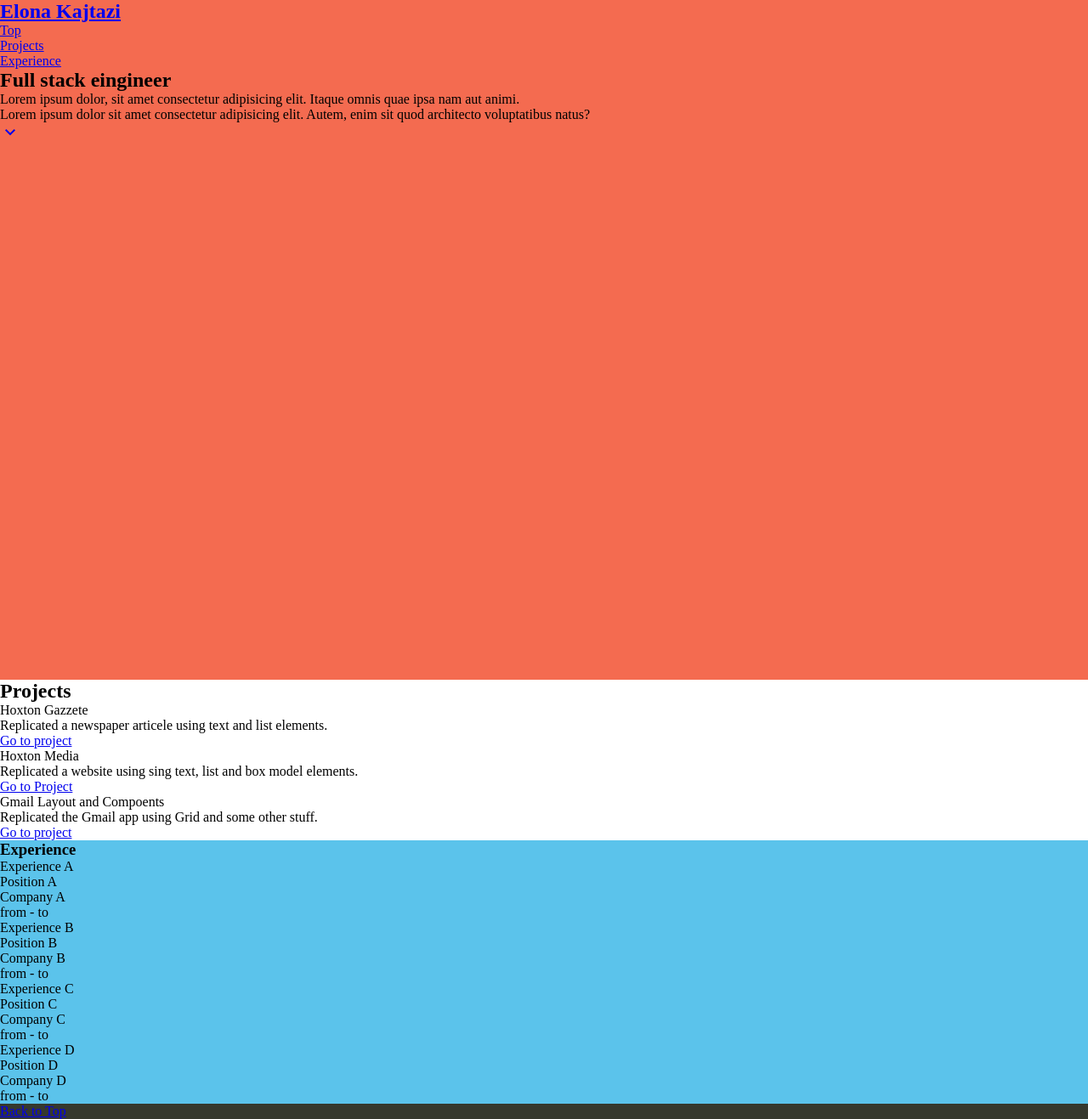
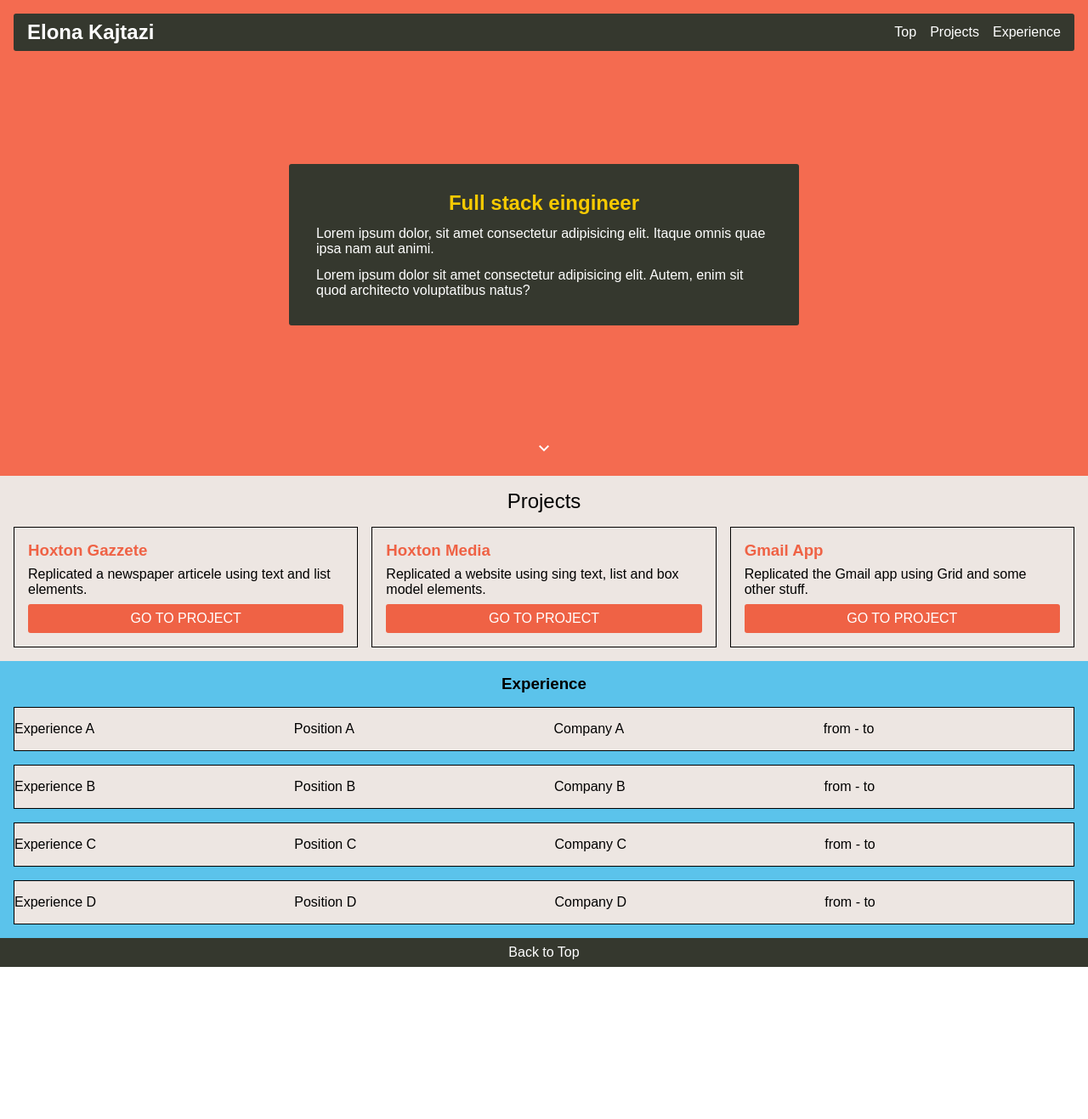
Before and after one commit to ElonaKajtazi/hoxton-html-my-portfolio-media, a plain HTML site: page index.html in a window 1280 px wide. Shown: the whole page at 85% size. After the commit the page ends 1138 px from the top, so only its background shows below. Drawn offline with nearby package versions, Linux system fonts and the light colour scheme.

Commit message:
design done, media missing!!

```diff
--- a/css/style.css
+++ b/css/style.css
@@ -2,21 +2,123 @@
     margin: 0;
     padding: 0;
     box-sizing: border-box;
+    font-family: sans-serif;
+    scroll-behavior: smooth;
 }
+/* TOP SECTION */
 .top {
     background-color: #f46b50;
-    height: 100vh;
+    height: 70vh;
+    padding: 1rem;
+    display: grid;
+    align-content: space-between;
+
 }
-.
+.top header {
+    display: grid;
+    grid-template-columns: 1fr auto;
+    background-color: #35382e;
+    align-items: center;
+    padding: 0.5rem 1rem;
+    border-radius: 3px;
+}
+.top header  a {
+    text-decoration: none;
+    color: white;
+}
+.header__items a {
+   text-decoration: none;
+}
+.header__items {
+    display: grid;
+    grid-auto-flow: column;
+    list-style: none;
+    gap: 1rem;
+}
+/* DESCRIPTION BOX SECTION */
+.description-box {
+    background-color: #35382e;
+    color: white;
+    width: 70vw;
+    max-width: 600px;
+    justify-self: center;
+    padding: 2rem;
+    border-radius: 3px;
+    display: grid;
+    gap: 0.8rem;
+}
+.description-box__title {
+    color:#f7ca01;
+    text-align: center;
+}
+.expand {
+    text-align: center;
+    color: white;
+}
+/* PROJECTS SECTION */
 .projects {
     background-color: #ede6e2;
+    padding: 1rem;
+    display: grid;
+    gap: 1rem;
 }
+.projects h2 {
+    text-align: center;
+    font-weight: lighter;
+}
+.projects__list{
+    list-style: none;
+    display: grid;
+    grid-template-columns: repeat(auto-fit, minmax(200px, 1fr));
+    gap: 1rem
+}
+.project-item {
+    border: 1px solid black;
+    padding: 1rem;
+    display: grid;
+    gap: 0.5rem;
+}
+.projects__list h3 {
+    color: #ef6245;
+}
+.project-item a {
+background-color: #ef6245;
+color: white;
+text-decoration: none;
+text-align: center;
+padding: 0.5rem 0;
+border-radius: 3px;
+}
+/*EXPERIENCE SECTION */
 .experience {
     background-color: #5bc3eb;
+    padding: 1rem;
+    display: grid;
+    gap: 1rem;
 }
-.top {
+.experience h3 {
+    text-align: center;
+}
+.experience-item {
+    list-style: none;
+    display: grid;
+    grid-template-columns: auto auto auto auto;
+    border: 1px solid black;
+    padding: 1rem 0rem;
+    background-color: #ede6e2;
+}
+.experience-list {
+    display: grid;
+    gap: 1rem;
+}
+/* FOOTER SECTION */
+footer {
+    background-color: #35382e;
+    padding: 0.5rem;
+    text-align: center;
+}
+footer a {
+    text-decoration: none;
+    color: white;
 
 }
-footer {
-    background-color: #35382e;
-}
--- a/index.html
+++ b/index.html
@@ -40,48 +40,47 @@
         </span>
       </a>
       </section>
-      <section class="prjects" id="projects">
-        <h2> Projects </h2>
+      <section class="projects" id="projects">
+          <h2> Projects </h2>
         <ul class="projects__list">
-          <li class="projects__list__hoxton-gazzete , projects"">
-            Hoxton Gazzete
+          <li class="projects__list__hoxton-gazzete , project-item">
+            <h3>Hoxton Gazzete </h3>
             <p>Replicated a newspaper articele using text and list elements.</p>
-            <a href="./pages/hoxton-gazzete.html"> Go to project </a>
+            <a href="./pages/hoxton-gazzete.html"> GO TO PROJECT </a>
           </li>
-          <li class="projects__list__hoxton-media , projects"">
-            Hoxton Media
+          <li class="projects__list__hoxton-media , project-item">
+           <h3> Hoxton Media</h3>
             <p>
               Replicated a website using sing text, list and box model elements.
             </p>
-            <a href="./pages/hoxton-media.html" target="_blank">Go to Project </a>
+            <a href="./pages/hoxton-media.html" target="_blank">GO TO PROJECT </a>
           </li>
-          <li class="projects__list__gmail-layout-and-components, projects">
-            Gmail Layout and Compoents
+          <li class="projects__list__gmail-app, project-item">
+            <h3>Gmail App</h3>
             <p>Replicated the Gmail app using Grid and some other stuff.</p>
-            <a href="./pages/gmail.html" target="_blank">Go to project</a>
-          </li>
+            <a href="./pages/gmail.html" target="_blank">GO TO PROJECT</a>           </li>
         </ul>
       </section>
     <section class="experience" id="experience">
       <h3>Experience</h3>
       <nav>
-        <ul>
-          <li class="experience__a, experience">Experience A
+        <ul class="experience-list">
+          <li class="experience__a, experience-item">Experience A
             <div class="experience__a__position-a">Position A </div>
             <div class="experience__a__company-a">Company A</div>
             <div class="experience__a__time-a"> from - to </div>
           </li>
-          <li class="experience__b, experience">Experience B
+          <li class="experience__b, experience-item">Experience B
             <div class="experience__b__position-b">Position B </div>
             <div class="experience__b__company-b">Company B</div>
             <div class="experience__b__time-b"> from - to </div>
           </li>
-          <li class="experience__c, experience">Experience C
+          <li class="experience__c, experience-item">Experience C
             <div class="experience__c__position-c">Position C </div>
             <div class="experience__c__company-c">Company C</div>
             <div class="experience__c__time-c"> from - to </div>
           </li>
-          <li class="experience__d, experience">Experience D
+          <li class="experience__d, experience-item">Experience D
             <div class="experience__d__position-d">Position D </div>
             <div class="experience__d__company-d">Company D</div>
             <div class="experience__d__time-d"> from - to </div>
```
